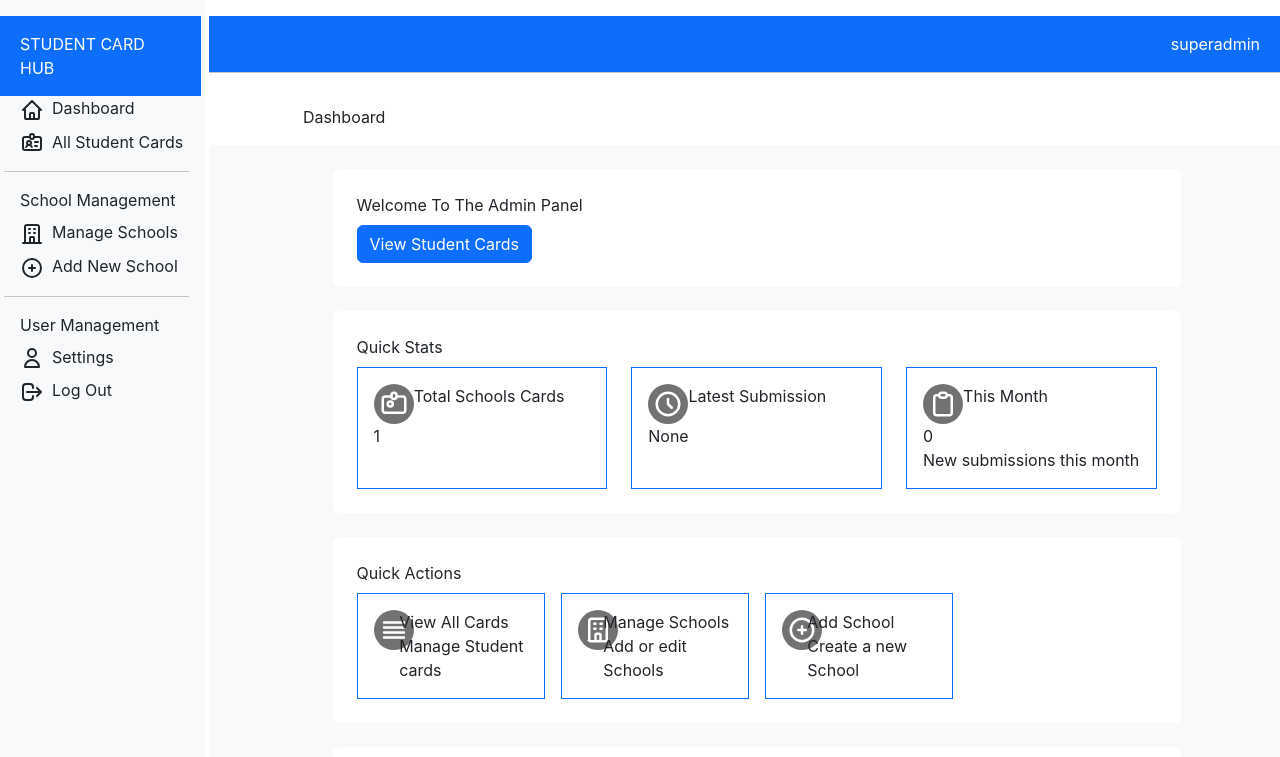
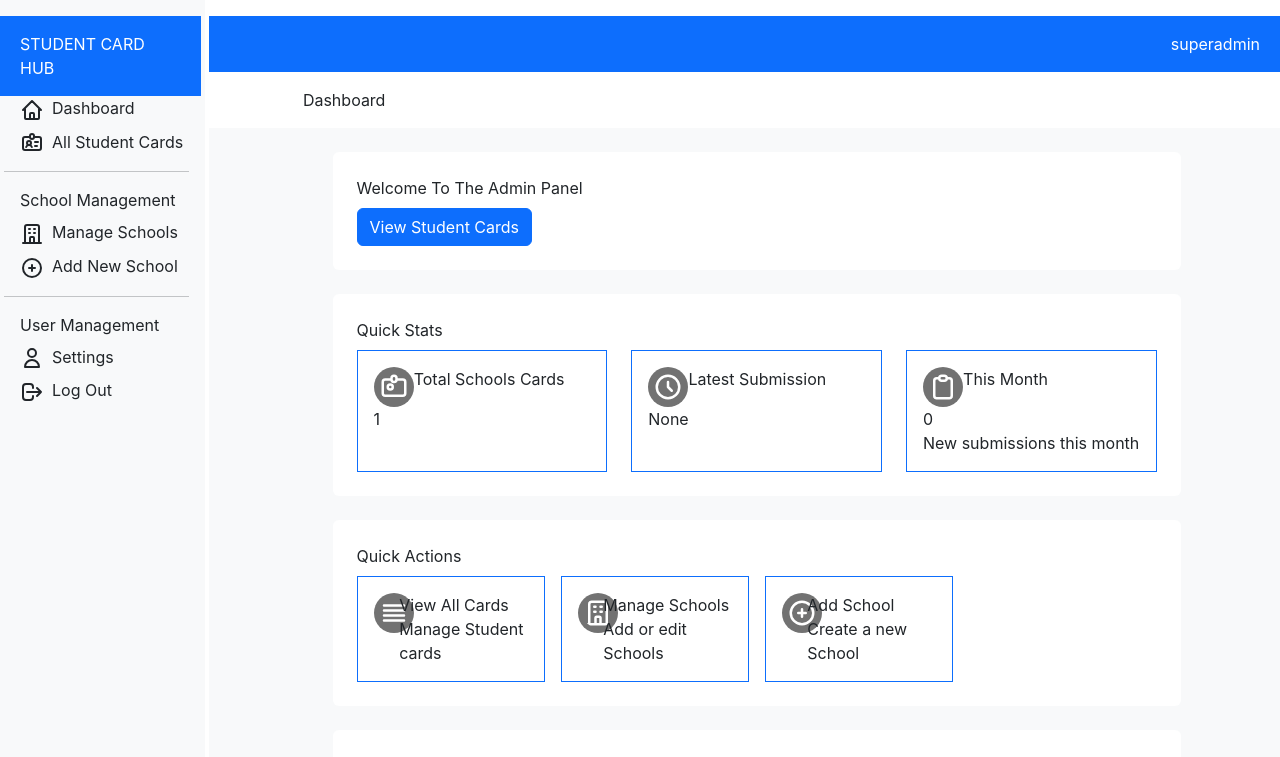
Before and after one commit to itshardlight/student_idcard_react, a React (Create React App) app: page / in a window 1280 px wide. Shown: the top 757 px of the page. Built offline with nearby package versions, Linux system fonts and the light colour scheme.

Commit message:
fixed the Dashboard paddding

```diff
--- a/src/mysrc/Dashboard.js
+++ b/src/mysrc/Dashboard.js
@@ -140,7 +140,7 @@ function Dashboard() {
 
           <div className="col text-end">superadmin</div>
         </div>
-                 <div className="row"> <hr /><div className="col-3 text-center p-3">    Dashboard</div></div>
+                 <div className="row"> <div className="col-3 text-center p-3">    Dashboard</div></div>
 
             <div className="row bg-light align-items-center p-2 ps-4">
 
```
